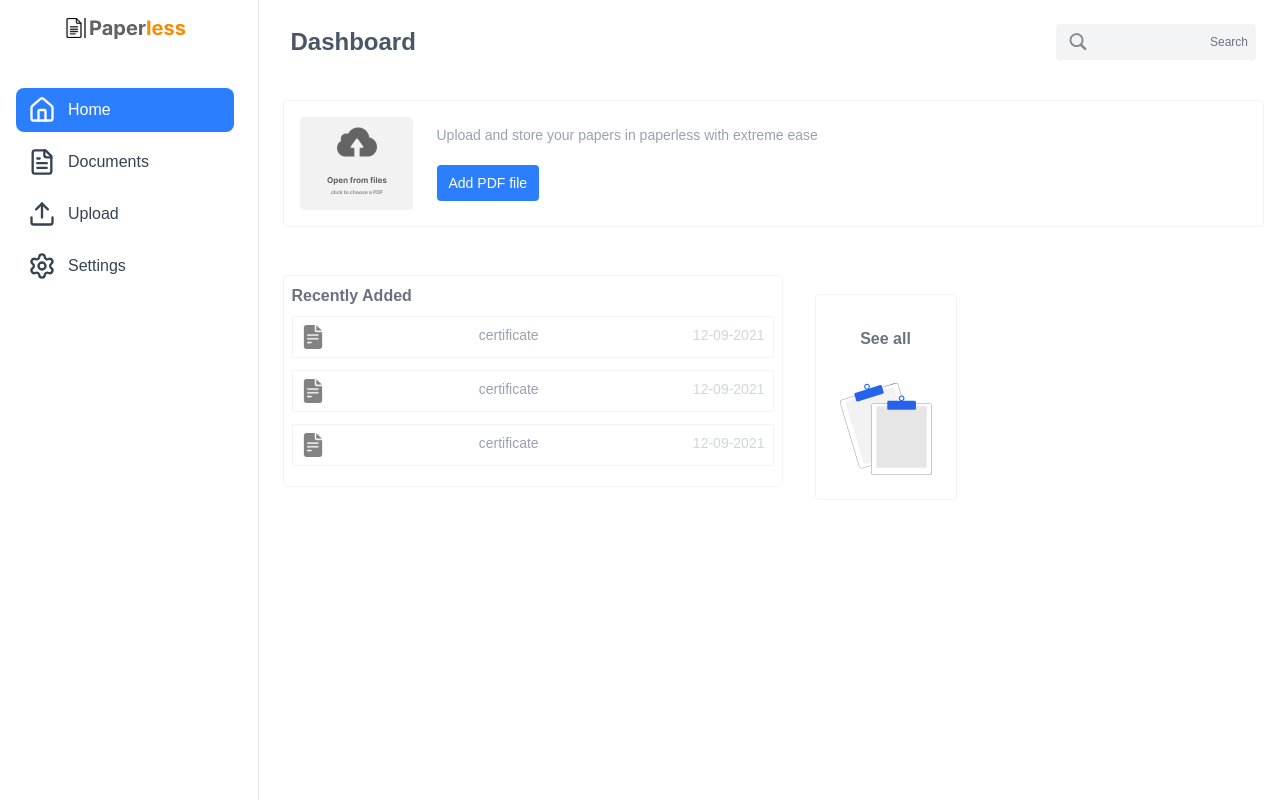
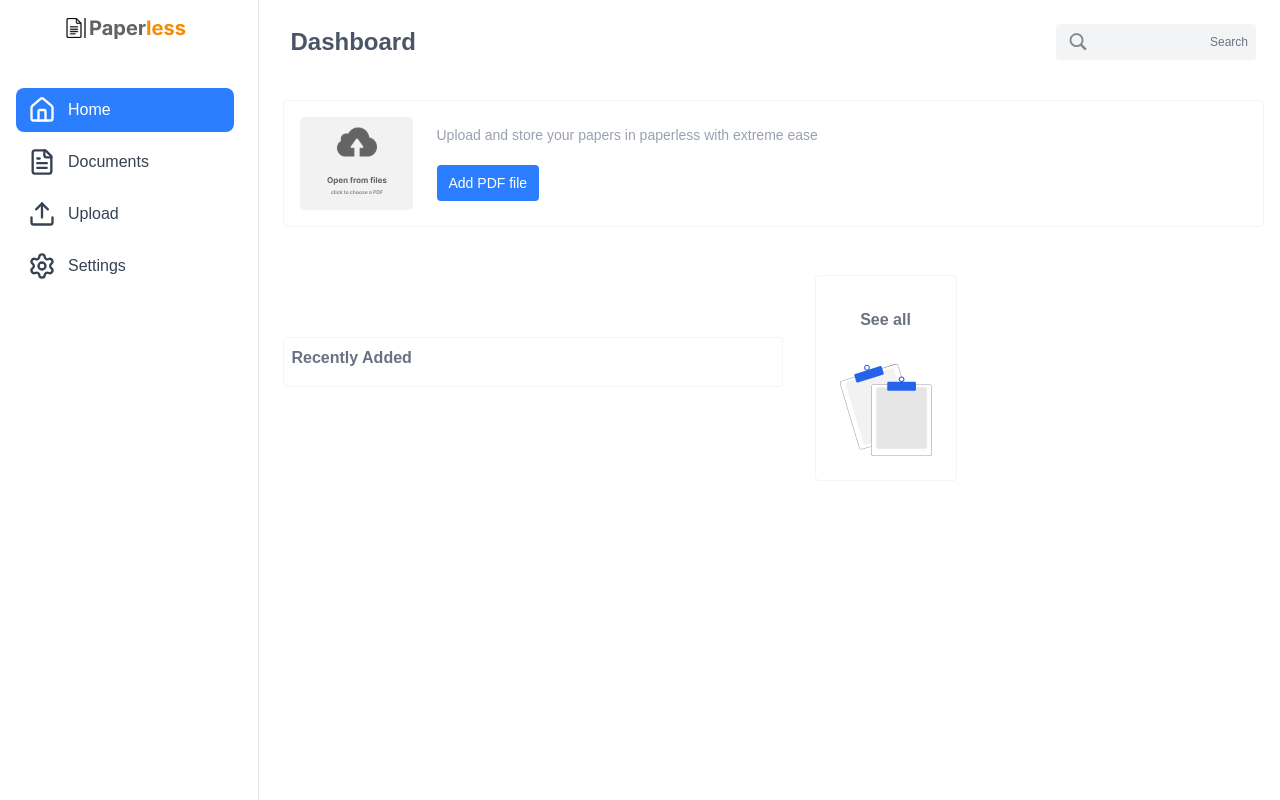
Before and after one commit to smartdevASAP/paperless-client, a React (Vite) app in the folder paperless/: page /user-dashboard/dashHome in a window 1280 px wide. Built offline with nearby package versions, Linux system fonts and the light colour scheme.

Commit message:
making adjustments in the uploading API

```diff
--- a/paperless/src/context/appcontext.jsx
+++ b/paperless/src/context/appcontext.jsx
@@ -61,9 +61,10 @@ export const AppContextProvider = ({ children }) => {
 
     try {
       const base64File = await fileToBase64(file);
+      const uploadDate = new Date();
       setAddedDocuments((prev) => [
         ...prev,
-        { title, description, file: base64File },
+        { title, description, file: base64File, date: uploadDate },
       ]);
 
       // clear fields after upload
@@ -71,7 +72,7 @@ export const AppContextProvider = ({ children }) => {
       setDescription("");
       setFile(null);
       //most important part 👇👇👇
-      console.log({ title, description, file });
+      console.log({ title, description, file, uploadDate });
     } catch (err) {
       toast.error("Failed to process file");
     }
--- a/paperless/src/globals/allDocuments.jsx
+++ b/paperless/src/globals/allDocuments.jsx
@@ -1,8 +1,11 @@
 import React from "react";
 import { documents } from "../assets/assets_config";
 import { Printer, Share2 } from "lucide-react";
+import { useAppContext } from "../context/appcontext";
+import { assets } from "../assets/assets_config";
 
 function AllDocuments() {
+  const { addedDocuments } = useAppContext();
   //handling the printing ability
   const handlePrint = () => {
     window.print();
@@ -22,21 +25,21 @@ function AllDocuments() {
         </h4>
       </div>
 
-      {documents.map((doc) => {
+      {addedDocuments.map((doc) => {
         return (
           <div
-            key={doc.img}
+            key={assets.file}
             className="border mb-4 flex flex-col md:flex-row border-gray-100 p-3 rounded-md justify-between items-start md:items-center gap-3"
           >
             {/* Document Info */}
             <div className="flex items-center gap-3 w-full md:w-auto">
               <img
-                src={doc.img}
+                src={assets.addFile}
                 alt=""
                 className="w-10 h-10 object-cover rounded"
               />
               <p className="text-gray-700 font-medium text-sm md:text-base truncate">
-                {doc.text}
+                {doc.title}
               </p>
             </div>
 
--- a/paperless/src/globals/recentlyAdded.jsx
+++ b/paperless/src/globals/recentlyAdded.jsx
@@ -1,16 +1,21 @@
 import React from "react";
+import { useAppContext } from "../context/appcontext";
 import { recentlyAdded } from "../assets/assets_config";
+import { assets } from "../assets/assets_config";
 function RecentlyAdded() {
+  const { addedDocuments } = useAppContext();
   return (
     <div className="border-1 border-gray-100 md:w-[500px] w-full rounded-sm p-2">
       <h1 className="mb-2 text-gray-500 font-bold ">Recently Added</h1>
-      {recentlyAdded.map((doc) => {
+      {addedDocuments.map((doc) => {
         return (
           <div className="mb-3">
             <div className="flex justify-between p-2 rounded.xs border-1 border-gray-100">
-              <img className="h-6" src={doc.img} alt="" />
+              <img className="h-6" src={assets.addFile} alt="" />
               <p className="text-sm text-gray-400">{doc.title}</p>
-              <small className="text-sm text-gray-300">{doc.date}</small>
+              <small className="text-sm text-gray-300">
+                {new Date(doc.uploadDate).toLocaleString()}
+              </small>
             </div>
           </div>
         );
--- a/paperless/src/user/pages/test.jsx
+++ b/paperless/src/user/pages/test.jsx
@@ -4,11 +4,13 @@ function Test() {
   const { addedDocuments } = useAppContext();
   return (
     <div>
-      {addedDocuments.map((item) => {
+      {addedDocuments.map((item, key) => {
         return (
-          <div>
+          <div key={key}>
             <p>{item.title}</p>
             <p>{item.description}</p>
+            <p>{item.file}</p>
+            <p>{item.date}</p>
           </div>
         );
       })}
```
